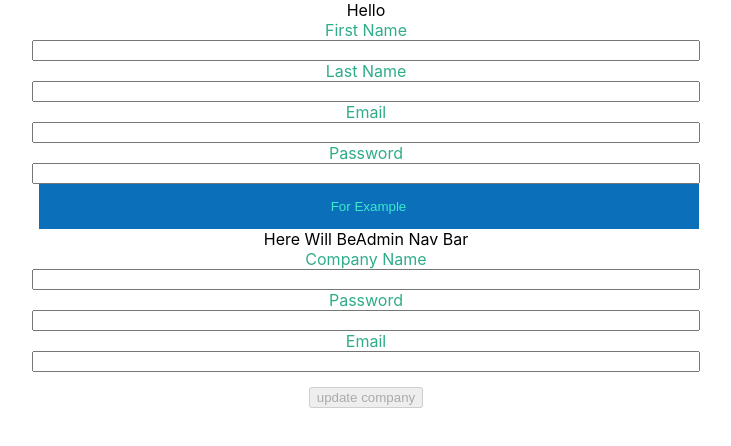
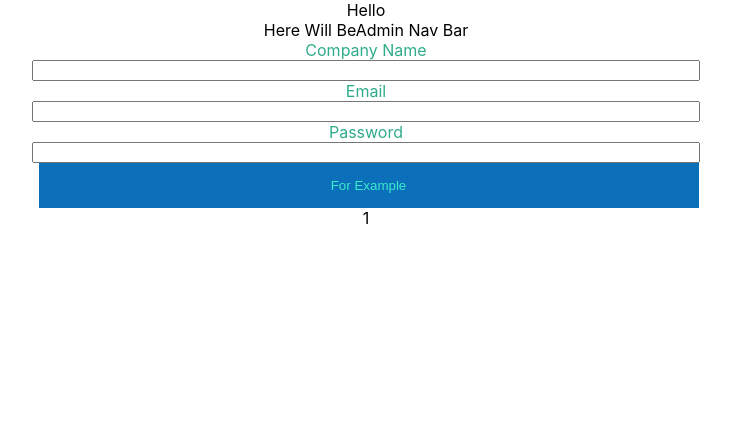
Before and after one commit to hendydavid/react-coupon, a React (Create React App) app in the folder my-app/: page /admin/updateCompanyPage/1 in a window 1280 px wide. Shown: the top 446 px of the page, without its empty margins (274-1005 px from the left). Built offline with nearby package versions, Linux system fonts and the light colour scheme.

Commit message:
about to finish functionalities of admin

```diff
--- a/my-app/src/General/AdminComponents/UpdateAndDeleteCompanyList.tsx
+++ b/my-app/src/General/AdminComponents/UpdateAndDeleteCompanyList.tsx
@@ -30,7 +30,7 @@ const UpdateAndDeleteCompanyList = () => {
   useEffect(() => {
     fetchCompany();
   }, []);
-  let counter = 1;
+
   return (
     <div>
       {companies.map((company) => (
--- a/my-app/src/General/AdminComponents/UpdateCompanyPage.tsx
+++ b/my-app/src/General/AdminComponents/UpdateCompanyPage.tsx
@@ -1,43 +1,70 @@
 import React, { useEffect, useRef, useState } from "react";
 import Emailnpute from "../../Utils/Emailnpute";
-import {useSelector } from "react-redux";
+import { useSelector } from "react-redux";
 import { API } from "../../Utils/APIWrapper";
 import { useParams } from "react-router-dom";
 import { Company } from "../Models/models";
+import { SubmitHandler, useForm } from "react-hook-form";
+
+interface IFormInputs {
+  companyId: number;
+  companyName: string;
+  email: string;
+  password: string;
+  dateCreated: Date;
+  coupons: [];
+}
 
 const UpdateCompanyPage = () => {
+  let { companyId } = useParams();
+
+  const [company, setCompany] = useState<Company>();
+
   const companyFromRedux = useSelector(
     (state: any) => state.companyUpdate.value
   );
 
-  let { companyId } = useParams();
-  const [company, setCompany] = useState<Company>();
-  const [emailFromState, setEmail] = useState("");
+  const {
+    register,
+    formState: { errors },
+    handleSubmit,
+    resetField,
+  } = useForm<IFormInputs>();
 
-  const companyNameRef = useRef<HTMLInputElement>(null);
-  const passRef = useRef<HTMLInputElement>(null);
+  const reset = () => {
+    resetField("companyName");
+    resetField("email");
+    resetField("password");
+  };
 
-  const emptyCompany: Company = {
-    companyId: 0,
-    companyName: "",
-    email: "",
-    password: "",
-    dateCreated: new Date(),
-    coupons: [],
-  };
-  const updateCompanyHandler = (event: any) => {
-    event.preventDefault();
-    const mycompany = {
-      companyId: Number(company!.companyId),
-      companyName: companyNameRef.current!.value,
-      email: emailFromState,
-      password: passRef.current!.value,
+  const onSubmit: SubmitHandler<IFormInputs> = (data) => {
+    console.log(data);
+
+    const companyUpdate: Company = {
+      companyId: Number(companyId),
+      companyName: data.companyName,
+      email: data.email,
+      password: data.password,
       dateCreated: new Date(),
       coupons: [],
     };
-    API.updateCompany(mycompany);
-    setCompany(emptyCompany);
+
+    API.updateCompany(companyUpdate);
+    reset();
   };
+  // const updateCompanyHandler = (event: any) => {
+  //   event.preventDefault();
+  //   const mycompany = {
+  //     companyId: Number(company!.companyId),
+  //     companyName: companyNameRef.current!.value,
+  //     email: emailFromState,
+  //     password: passRef.current!.value,
+  //     dateCreated: new Date(),
+  //     coupons: [],
+  //   };
+  //   API.updateCompany(mycompany);
+  //   setCompany(emptyCompany);
+  // };
 
   useEffect(() => {
     setCompany(
@@ -47,26 +74,52 @@ const UpdateCompanyPage = () => {
   }, [companyId]);
 
   return (
-    <form onSubmit={updateCompanyHandler}>
-      {company && company!.companyName}
-      <div className="form">
-        <label>Company Name</label>
-        <input
-          type="text"
-          ref={companyNameRef}
-          defaultValue={company && company!.companyName}
-        />
-        <label>Password</label>
-        <input type="password" ref={passRef} defaultValue={company?.password} />
-        <Emailnpute
-          functionHndler={updateCompanyHandler}
-          setEmail={setEmail}
-          inputValue={company && company!.email}
-          buttonValue={"update company"}
-        ></Emailnpute>
-      </div>
+    // <form onSubmit={updateCompanyHandler}>
+    //   {company && company!.companyName}
+    //   <div className="form">
+    //     <label>Company Name</label>
+    //     <input
+    //       type="text"
+    //       ref={companyNameRef}
+    //       defaultValue={company && company!.companyName}
+    //     />
+    //     <label>Password</label>
+    //     <input type="password" ref={passRef} defaultValue={company?.password} />
+    //     <Emailnpute
+    //       functionHndler={updateCompanyHandler}
+    //       setEmail={setEmail}
+    //       inputValue={company && company!.email}
+    //       buttonValue={"update company"}
+    //     ></Emailnpute>
+    //   </div>
+    // </form>
+    <>
+    <form onSubmit={handleSubmit(onSubmit)} className="form">
+      <label> Company Name </label>
+      <input
+        {...register("companyName", { required: true })}
+        defaultValue={company && company!.companyName}
+      />
+      {errors.companyName && "company name is required"}
+
+      <label> Email</label>
+      <input
+        {...register("email", { required: true, minLength: 8 })}
+        type="email"
+        defaultValue={company && company!.email}
+      />
+
+      <label> Password</label>
+      <input
+        {...register("password", { required: true, minLength: 8 })}
+        defaultValue={company && company!.password}
+      />
+      {errors.password && "password must be with 8 digit minimum"}
+      <input type="submit" className="btn" value={"For Example"} />
     </form>
+    {companyId}
+    </>
+
   );
 };
-
 export default UpdateCompanyPage;
--- a/my-app/src/General/AdminComponents/UpdateCustomerPage.tsx
+++ b/my-app/src/General/AdminComponents/UpdateCustomerPage.tsx
@@ -16,9 +16,23 @@ interface IFormInputs {
 }
 
 const UpdateCustomerPage = () => {
+  const {
+    register,
+    formState: { errors },
+    handleSubmit,
+    resetField,
+  } = useForm<IFormInputs>();
+
   const customerFromRedux = useSelector(
     (state: any) => state.updateCustomer.value
   );
+
+  const reset = () => {
+    resetField("firstName");
+    resetField("lastName");
+    resetField("email");
+    resetField("password");
+  };
 
   const onSubmit: SubmitHandler<IFormInputs> = (data) => {
     console.log(data);
@@ -27,17 +41,15 @@ const UpdateCustomerPage = () => {
       customerId: Number(customerId),
       firstName: data.firstName,
       lastName: data.lastName,
-      email: data.lastName,
+      email: data.email,
       password: data.password,
       coupons: [],
     };
     API.updateCustomer(customerUpdated);
+    reset();
+
+
   };
-  const {
-    register,
-    formState: { errors },
-    handleSubmit,
-  } = useForm<IFormInputs>();
 
   const { customerId } = useParams();
   const [customer, setCustomer] = useState<Customer>();
@@ -106,7 +118,6 @@ const UpdateCustomerPage = () => {
       </form> */}
 
       <form onSubmit={handleSubmit(onSubmit)} className="form">
-
         <label> First Name </label>
         <input
           {...register("firstName", { required: true })}
@@ -135,7 +146,6 @@ const UpdateCustomerPage = () => {
         {errors.password && "password must be with 8 digit minimum"}
         <input type="submit" className="btn" value={"For Example"} />
       </form>
-      {customer?.customerId}
     </>
   );
 };
--- a/my-app/src/General/App.tsx
+++ b/my-app/src/General/App.tsx
@@ -40,7 +40,7 @@ const App = () => {
       */}
       <div>
         Hello
-        <UseFormHook></UseFormHook>
+        {/* <UseFormHook></UseFormHook> */}
         <Main></Main>
       </div>
     </div>
--- a/my-app/src/General/Routing.tsx
+++ b/my-app/src/General/Routing.tsx
@@ -11,6 +11,9 @@ import UpdateCompanyPage from "./AdminComponents/UpdateCompanyPage";
 import UpdateAndDeleteCompanyList from "./AdminComponents/UpdateAndDeleteCompanyList";
 import UpdateCustomerPage from "./AdminComponents/UpdateCustomerPage";
 import UpdateAndDeleteCustomersList from "./AdminComponents/UpdateAndDeleteCustomersList";
+import GetAllCustomer from "./AdminComponents/GetAllCustomer";
+import AddCompany from "./AdminComponents/AddCompany";
+import AddCustomer from "./AdminComponents/AddCustomer";
 
 const Routing = (): JSX.Element => {
   return (
@@ -24,24 +27,26 @@ const Routing = (): JSX.Element => {
         <Route path="/customer/:username" element={<Customer></Customer>} />
         <Route path="*" element={<Error></Error>} />
         <Route path="/coupon" element={<Coupon></Coupon>} />
-
-
         {/* here is goin the admin routing  --- the above is just example*/}
         <Route path="/admin" element={<AdminNavBar></AdminNavBar>}>
-
+          <Route
+            path="/admin/addCustomer"
+            element={<AddCustomer></AddCustomer>}
+          />
+          <Route path="/admin/addCompany" element={<AddCompany></AddCompany>} />
           <Route
             path="/admin/updateCompanyPage/:companyId"
             element={<UpdateCompanyPage></UpdateCompanyPage>}
           />
-
           <Route
             path="/admin/updateCustomerPage/:customerId"
             element={<UpdateCustomerPage></UpdateCustomerPage>}
           />
-
           <Route
             path="/admin/editAndDeleteCustomers/"
-            element={<UpdateAndDeleteCustomersList></UpdateAndDeleteCustomersList>}
+            element={
+              <UpdateAndDeleteCustomersList></UpdateAndDeleteCustomersList>
+            }
           />
 
           <Route
@@ -53,8 +58,11 @@ const Routing = (): JSX.Element => {
             path="/admin/getAllCompany"
             element={<GetAllCompany></GetAllCompany>}
           />
+          <Route
+            path="/admin/getAllCustomers"
+            element={<GetAllCustomer></GetAllCustomer>}
+          />
         </Route>
-
       </Routes>
     </>
   );
```
